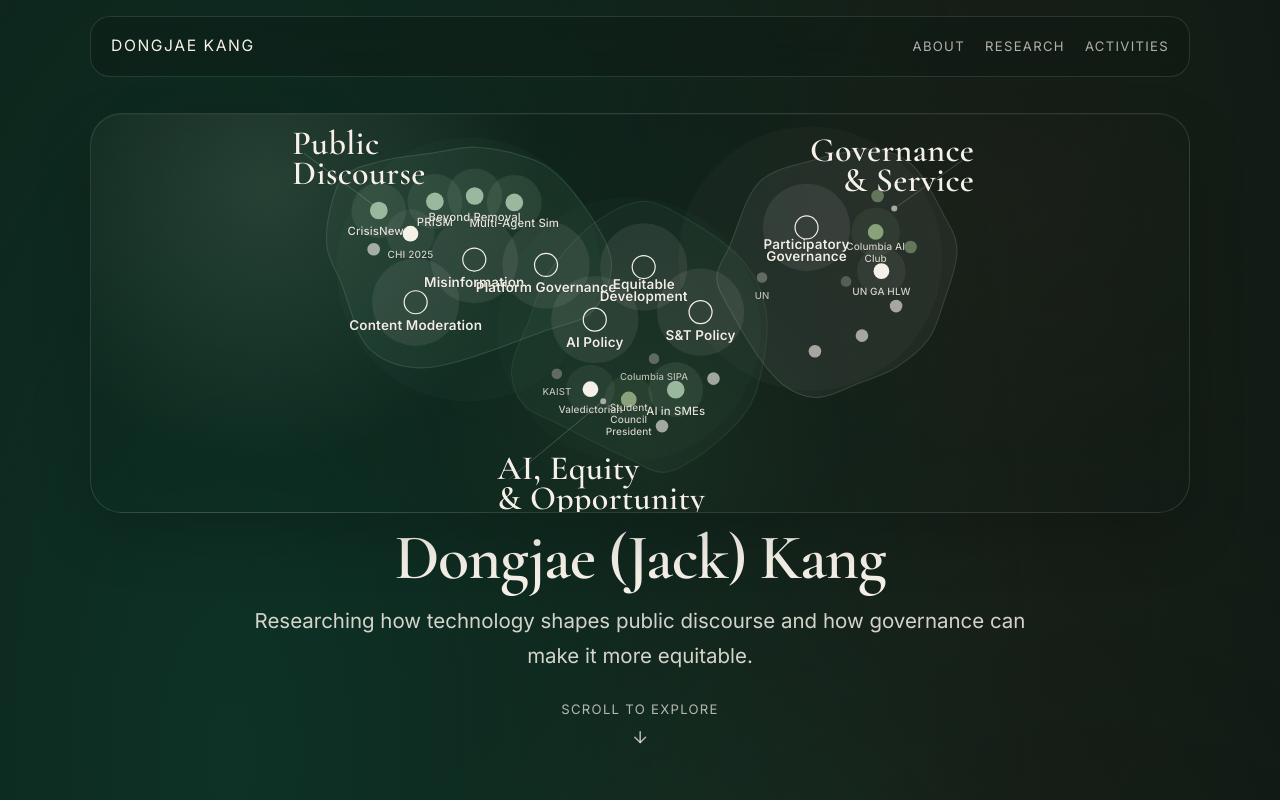
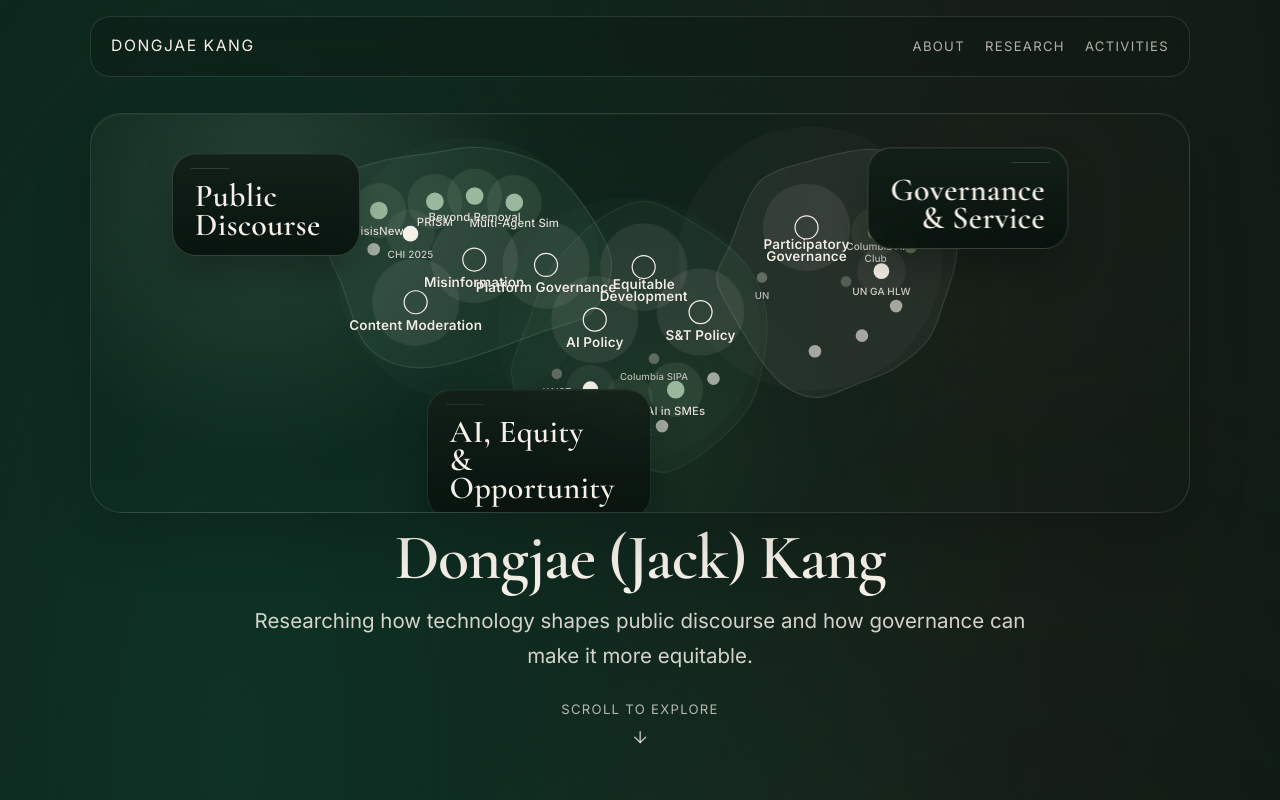
Before and after one commit to dongjae-kang/dongjae-kang.github.io, a React (Vite) app: page / in a window 1280 px wide. Shown: the top 800 px of the page. Built offline with nearby package versions, Linux system fonts and the light colour scheme; a web font is replaced by a local one.

Commit message:
Elevate graph cluster title overlays

```diff
--- a/src/components/Graph.jsx
+++ b/src/components/Graph.jsx
@@ -34,6 +34,63 @@ const StyledSvg = styled.svg`
   width: 100%;
   height: 100%;
   overflow: visible;
+`;
+
+const TitleOverlay = styled.div`
+  position: absolute;
+  inset: 20px;
+  pointer-events: none;
+  z-index: 2;
+
+  @media (max-width: ${({ theme }) => theme.breakpoints.mobile}) {
+    display: none;
+  }
+`;
+
+const ClusterTitleCard = styled.div`
+  position: absolute;
+  left: ${({ $x }) => `${$x}px`};
+  top: ${({ $y }) => `${$y}px`};
+  transform: ${({ $align }) => ($align === 'end' ? 'translateX(-100%)' : 'none')};
+  min-width: 188px;
+  max-width: 224px;
+  padding: 18px 22px 16px;
+  border-radius: 24px;
+  background:
+    linear-gradient(180deg, rgba(19, 33, 25, 0.88), rgba(8, 18, 14, 0.78)),
+    rgba(8, 18, 14, 0.72);
+  border: 1px solid ${({ $stroke }) => $stroke};
+  box-shadow:
+    0 20px 36px rgba(0, 0, 0, 0.24),
+    inset 0 1px 0 rgba(255, 255, 255, 0.04);
+  backdrop-filter: blur(14px);
+  text-align: ${({ $align }) => ($align === 'end' ? 'right' : 'left')};
+
+  &::before {
+    content: '';
+    position: absolute;
+    top: 14px;
+    ${({ $align }) => ($align === 'end' ? 'right: 18px;' : 'left: 18px;')}
+    width: 38px;
+    height: 1px;
+    background: ${({ $stroke }) => $stroke};
+    opacity: 0.95;
+  }
+`;
+
+const ClusterTitleLine = styled.span`
+  display: block;
+  font-family: ${({ theme }) => theme.fonts.heading};
+  font-size: clamp(2rem, 2.1vw, 2.6rem);
+  line-height: 0.88;
+  font-weight: 600;
+  letter-spacing: 0.01em;
+  color: ${({ theme }) => theme.colors.home.text};
+  text-shadow: 0 1px 0 rgba(13, 26, 20, 0.4);
+
+  &:first-child {
+    margin-top: 10px;
+  }
 `;
 
 const Tooltip = styled.div`
@@ -524,6 +581,35 @@ function Graph() {
   const [size, setSize] = useState({ width: 0, height: 0 });
   const [tooltip, setTooltip] = useState({ visible: false, x: 0, y: 0, label: '' });
   const isMobile = size.width > 0 && size.width < 768;
+  const titleCards = useMemo(() => {
+    if (!size.width || !size.height || isMobile) return [];
+
+    const compactDesktop = size.width < 960;
+    const cards = {
+      discourse: {
+        x: size.width * 0.06,
+        y: size.height * 0.06,
+        align: 'start',
+      },
+      governance: {
+        x: size.width * 0.94,
+        y: size.height * 0.04,
+        align: 'end',
+      },
+      equity: {
+        x: size.width * (compactDesktop ? 0.22 : 0.31),
+        y: size.height * (compactDesktop ? 0.77 : 0.8),
+        align: 'start',
+      },
+    };
+
+    return Object.entries(semanticClusters).map(([id, cluster]) => ({
+      id,
+      lines: cluster.titleLines,
+      stroke: cluster.stroke,
+      ...cards[id],
+    }));
+  }, [isMobile, size.height, size.width]);
 
   const data = useMemo(
     () => ({
@@ -593,7 +679,6 @@ function Graph() {
     const root = svg.append('g').attr('transform', 'translate(20, 20)');
     const regionGlowLayer = root.append('g');
     const regionLayer = root.append('g');
-    const titleLayer = root.append('g');
     const linkLayer = root.append('g');
     const nodeGlowLayer = root.append('g');
     const nodeLayer = root.append('g');
@@ -733,91 +818,6 @@ function Graph() {
         .attr('fill-opacity', isMobile ? 0.52 : 0.92)
         .attr('stroke-opacity', isMobile ? 0.56 : 0.84);
 
-      if (!isMobile) {
-        const titleData = regionData.map((entry) => {
-          const layouts = {
-            discourse: {
-              x: entry.center.x - 176,
-              y: entry.center.y - 116,
-              lineToX: entry.center.x - 86,
-              lineToY: entry.center.y - 58,
-              align: 'start',
-            },
-            governance: {
-              x: entry.center.x + 164,
-              y: entry.center.y - 98,
-              lineToX: entry.center.x + 84,
-              lineToY: entry.center.y - 50,
-              align: 'end',
-            },
-            equity: {
-              x: entry.center.x - 132,
-              y: entry.center.y + 150,
-              lineToX: entry.center.x - 26,
-              lineToY: entry.center.y + 72,
-              align: 'start',
-            },
-          };
-
-          return {
-            ...entry,
-            ...layouts[entry.id],
-          };
-        });
-
-        const titleGroups = titleLayer
-          .selectAll('g')
-          .data(titleData)
-          .join('g')
-          .attr('transform', (entry) => `translate(${entry.x},${entry.y})`);
-
-        titleGroups
-          .selectAll('line')
-          .data((entry) => [entry])
-          .join('line')
-          .attr('x1', (entry) => (entry.align === 'end' ? -12 : 12))
-          .attr('y1', 0)
-          .attr('x2', (entry) => entry.lineToX - entry.x)
-          .attr('y2', (entry) => entry.lineToY - entry.y)
-          .attr('stroke', 'rgba(245, 240, 232, 0.2)')
-          .attr('stroke-width', 1);
-
-        titleGroups
-          .selectAll('circle')
-          .data((entry) => [entry])
-          .join('circle')
-          .attr('cx', (entry) => entry.lineToX - entry.x)
-          .attr('cy', (entry) => entry.lineToY - entry.y)
-          .attr('r', 3)
-          .attr('fill', 'rgba(245, 240, 232, 0.62)');
-
-        titleGroups
-          .selectAll('text')
-          .data((entry) => [entry])
-          .join('text')
-          .attr('text-anchor', (entry) => entry.align)
-          .attr('fill', '#F5F0E8')
-          .attr('font-family', 'Cormorant Garamond, serif')
-          .attr('font-size', 34)
-          .attr('font-weight', 600)
-          .attr('letter-spacing', '0.01em')
-          .attr('paint-order', 'stroke')
-          .attr('stroke', 'rgba(13, 26, 20, 0.58)')
-          .attr('stroke-width', 0.65)
-          .each(function renderTitle(entry) {
-            const text = d3.select(this);
-            text.selectAll('*').remove();
-
-            semanticClusters[entry.id].titleLines.forEach((line, index) => {
-              text
-                .append('tspan')
-                .text(line)
-                .attr('x', 0)
-                .attr('y', index === 0 ? 0 : null)
-                .attr('dy', index === 0 ? 0 : 30);
-            });
-          });
-      }
     };
 
     const render = () => {
@@ -947,6 +947,21 @@ function Graph() {
   return (
     <GraphWrap ref={wrapRef}>
       <StyledSvg ref={svgRef} role="img" aria-label="Interactive knowledge graph" />
+      <TitleOverlay aria-hidden="true">
+        {titleCards.map((card) => (
+          <ClusterTitleCard
+            key={card.id}
+            $x={card.x}
+            $y={card.y}
+            $align={card.align}
+            $stroke={card.stroke}
+          >
+            {card.lines.map((line) => (
+              <ClusterTitleLine key={`${card.id}-${line}`}>{line}</ClusterTitleLine>
+            ))}
+          </ClusterTitleCard>
+        ))}
+      </TitleOverlay>
       <Tooltip $visible={tooltip.visible} $x={tooltip.x} $y={tooltip.y}>
         {tooltip.label}
       </Tooltip>
```
